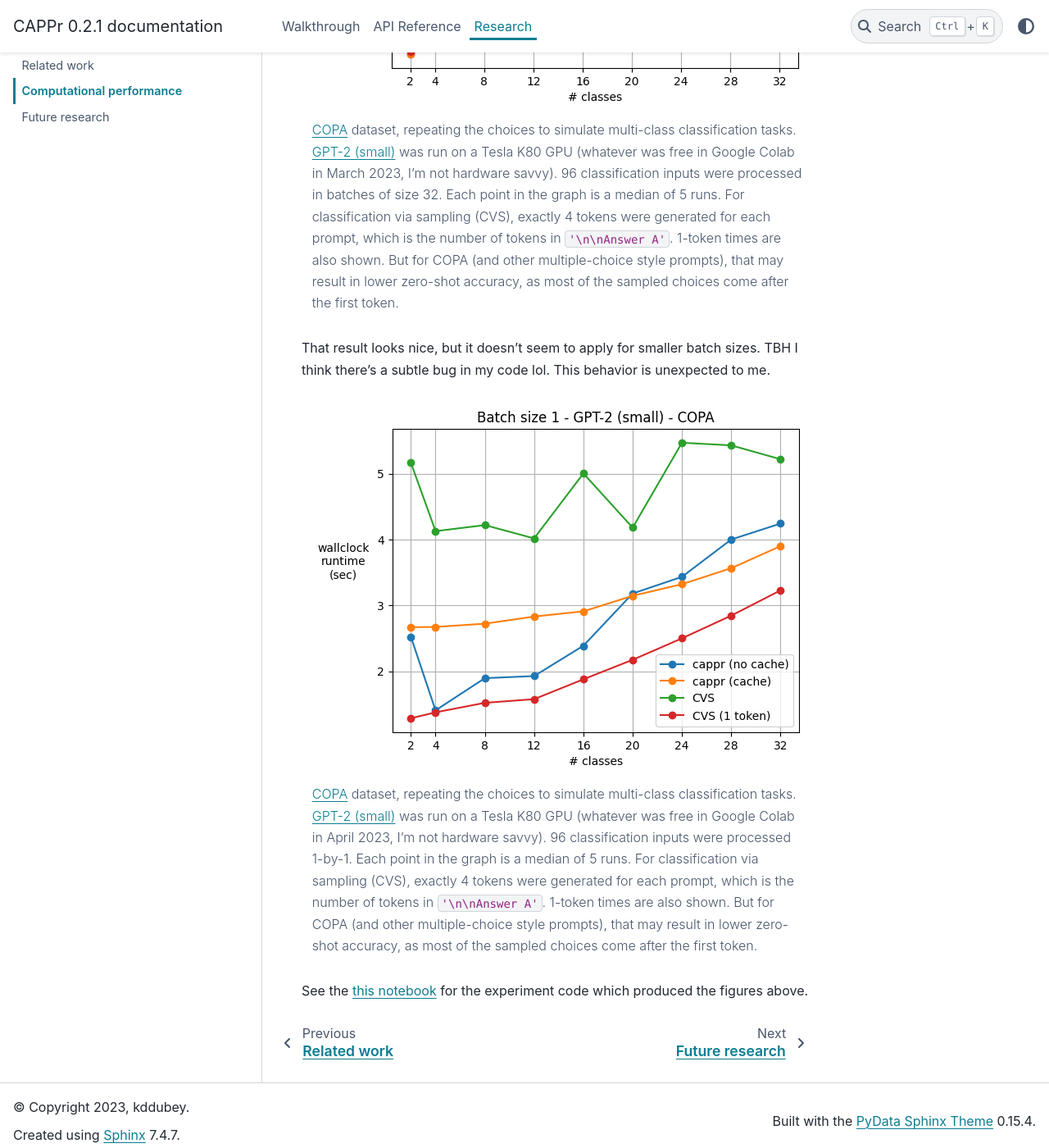
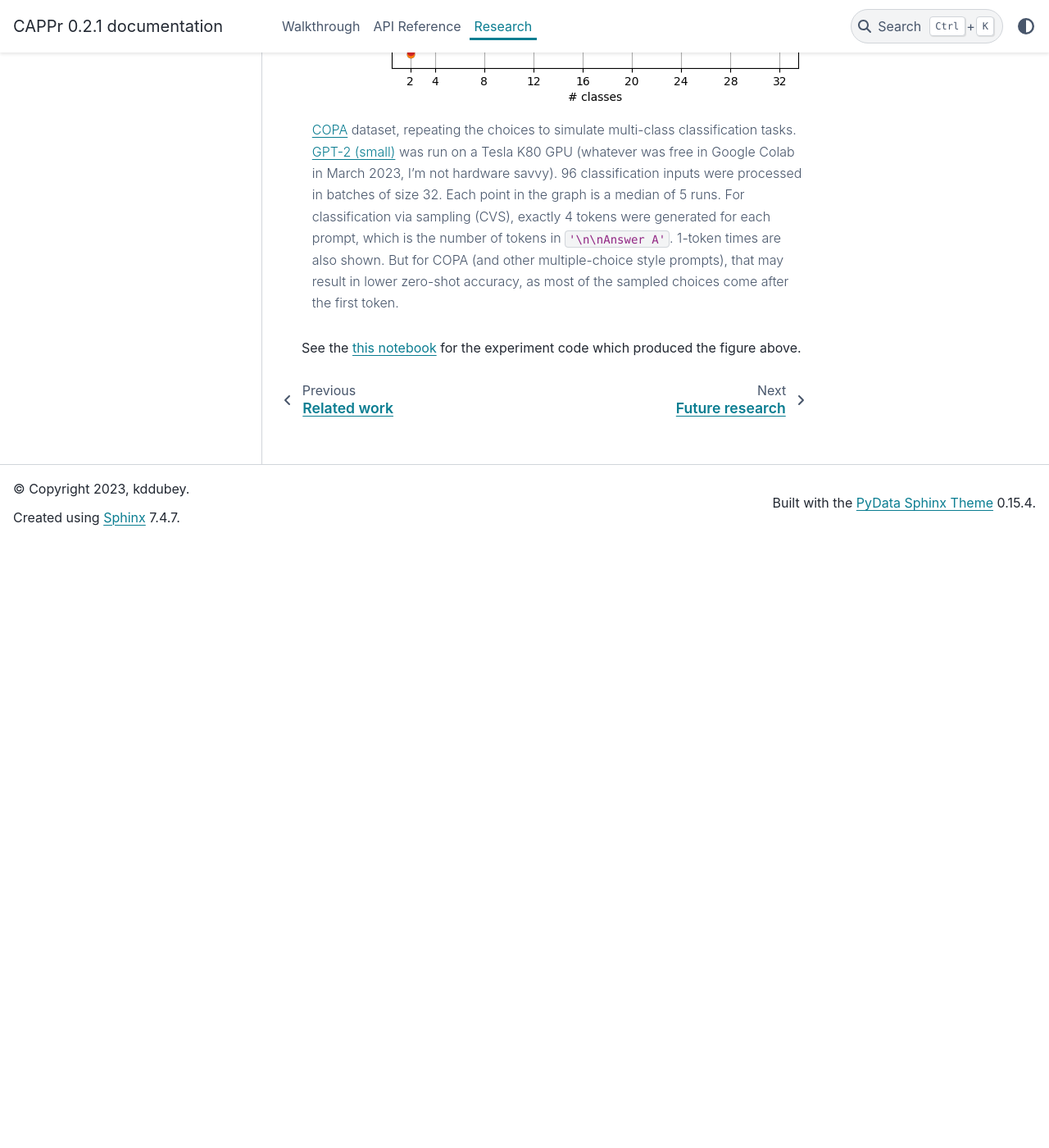
Before and after one commit to kddubey/cappr, a Sphinx documentation site: the page built from docs/source/6_computational_performance.rst, in a window 1280 px wide and 1400 px high, scrolled down 740 px. Shown: the whole window at 82% size. Built offline with Sphinx 7.4.7 and the PyData theme 0.15.4, drawn with Linux system fonts in a browser that asks for light colours; pages that are not in the unit, such as notebooks, are missing from menus; after the commit the page ends 1370 px from its top, so only the background shows below that.

Commit message:
[skip actions] Fix docs

```diff
--- a/docs/source/2_motivation.rst
+++ b/docs/source/2_motivation.rst
@@ -48,10 +48,10 @@ example, to classify a product review, CVS code looks like this:
    '''
 
    api_resp = openai.api.gpt_complete(texts=[prompt],
-                                      model='text-curie-001',
+                                      model='text-davinci-003',
                                       max_tokens=10,
                                       temperature=0)
-   completion = api_resp[0]['choices']['text']
+   completion = api_resp[0]['text']
    completion
    # '\nThe product is difficult to use'
    # correct!
--- a/docs/source/6_computational_performance.rst
+++ b/docs/source/6_computational_performance.rst
@@ -22,26 +22,10 @@ models, as I can't control their backend. This means that when running
    (and other multiple-choice style prompts), that may result in lower zero-shot
    accuracy, as most of the sampled choices come after the first token.
 
-That result looks nice, but it doesn't seem to apply for smaller batch sizes. TBH I
-think there's a subtle bug in my code lol. This behavior is unexpected to me.
-
-.. figure:: _static/scaling_classes/batch_size_1.png
-   :align: center
-
-   `COPA`_ dataset, repeating the choices to simulate multi-class classification tasks.
-   `GPT-2 (small)`_ was run on a Tesla K80 GPU (whatever was free in Google Colab in
-   April 2023, I'm not hardware savvy). 96 classification inputs were processed 1-by-1.
-   Each point in the graph is a median of 5 runs. For classification via sampling (CVS),
-   exactly 4 tokens were generated for each prompt, which is the number of tokens in
-   ``'\n\nAnswer A'``. 1-token times are also shown. But for COPA (and other
-   multiple-choice style prompts), that may result in lower zero-shot accuracy, as most
-   of the sampled choices come after the first token.
-
-
 .. _COPA: https://people.ict.usc.edu/~gordon/copa.html
 
 .. _GPT-2 (small): https://huggingface.co/gpt2
 
-See the `this notebook`_ for the experiment code which produced the figures above.
+See the `this notebook`_ for the experiment code which produced the figure above.
 
 .. _this notebook: https://github.com/kddubey/cappr/blob/main/demos/computational_analysis.ipynb
```
Also changed, not shown: docs/source/_static/scaling_classes/batch_size_1.png (deleted).
